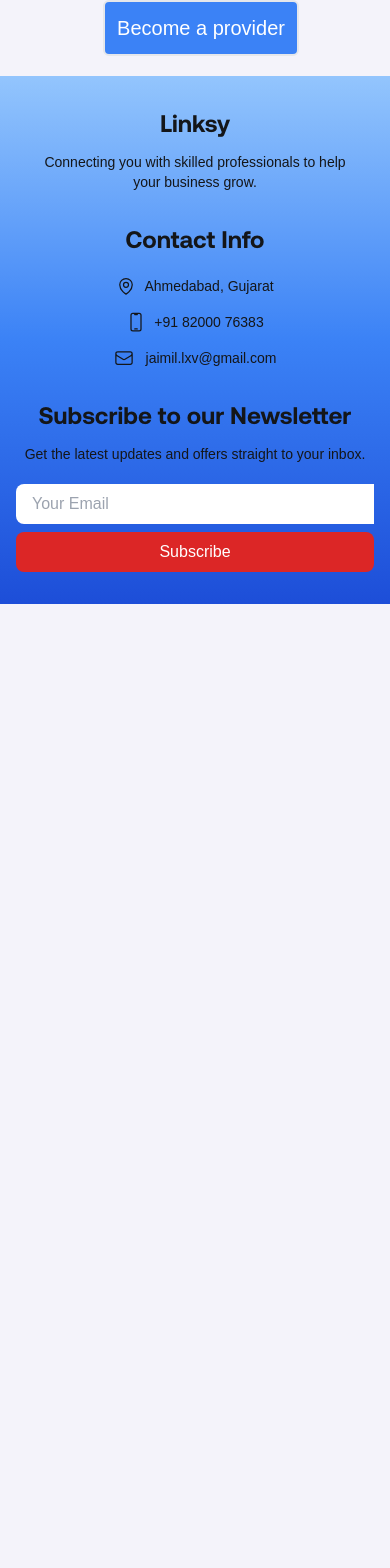
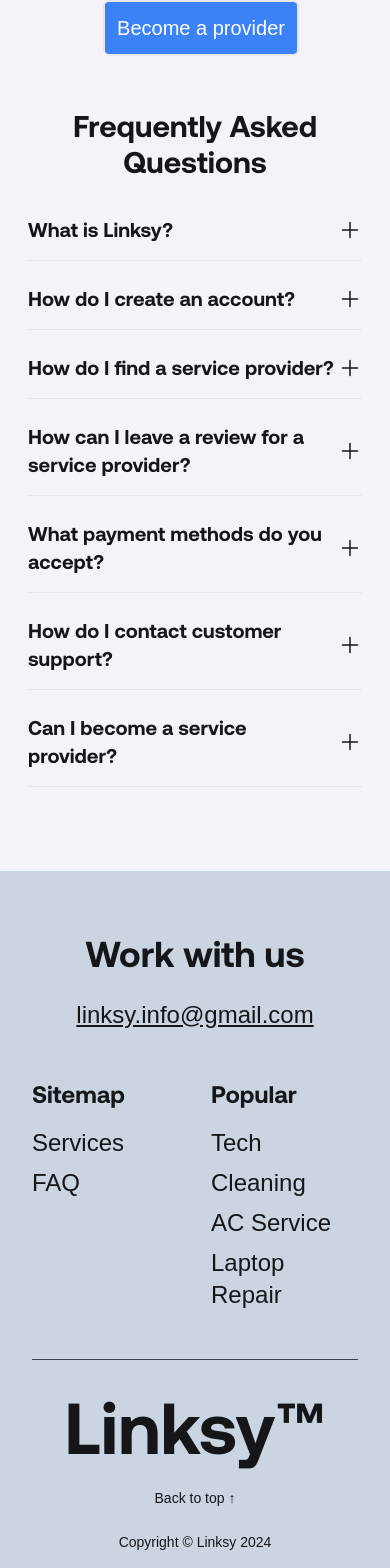
Before and after one commit to jaimilngr/Linksy, a React (Vite) app in the folder frontend/: page / in a window 390 px wide. Shown: the part 3235-4803 px from the top of the page. Before the commit the page ends 3839 px from the top, so only its background shows below. Built offline with nearby package versions, Linux system fonts and the light colour scheme; a web font is replaced by a local one.

Commit message:
added faq section , ui changes in footer , navbar items fixes

```diff
--- a/frontend/src/components/Categorycomponents/CategoryPage.tsx
+++ b/frontend/src/components/Categorycomponents/CategoryPage.tsx
@@ -87,7 +87,7 @@ const CategoryPage = () => {
   return (
     <div>
       <Navbar />
-      <div className="container w-fit md:h-screen mx-auto py-6 md:py-10 px-4">
+      <div className="container  w-fit  mx-auto py-6 md:py-10 px-4">
         <h1 className="text-2xl sm:text-3xl md:text-4xl font-bold text-center mb-6 md:mb-8">
           {title} Services
         </h1>
--- a/frontend/src/components/Uicomponents/Footer.tsx
+++ b/frontend/src/components/Uicomponents/Footer.tsx
@@ -1,117 +1,39 @@
-import React, { useState } from 'react';
+import { Link } from 'react-router-dom';
 
 export const Footer = () => {
-  const [responseMessage, setResponseMessage] = useState('');
-  const [email, setEmail] = useState('');
-
-  const handleSubscribe = (event: React.FormEvent) => {
-    event.preventDefault();
-
-    if (!email) {
-      setResponseMessage('Please enter a valid email address.');
-    } else {
-      setResponseMessage('Thank you for subscribing to our newsletter!');
-      setEmail('');
-    }
-  };
-
   return (
-    <div className="flex flex-col md:flex-row justify-around bg-gradient-to-b from-blue-300 via-blue-500 to-blue-700 dark:bg-gradient-to-b dark:from-blue-500 dark:via-blue-700 dark:to-blue-900 py-8 px-4 md:px-8">
-
-      {/* Brand Section */}
-      <div className="text-center md:text-left mb-8 md:mb-0">
-        <h1 className="text-2xl md:text-3xl font-bold">Linksy</h1>
-        <p className="mt-3 max-w-xs mx-auto md:mx-0 text-sm md:text-base">
-          Connecting you with skilled professionals to help your business grow.
-        </p>
+    <footer className="bg-slate-300 dark:bg-gray-800 py-16 px-8 md:px-16">
+      <div className="flex flex-col md:flex-row justify-between items-center md:items-start mb-12">
+        <h2 className="text-4xl md:text-5xl font-bold">Work with us</h2>
+        <a href="mailto:linksy.info@gmail.com" className="text-2xl underline mt-6 md:mt-0 hover:text-gray-400">linksy.info@gmail.com</a>
       </div>
 
-      {/* Contact Information */}
-      <div className="text-center md:text-left mb-8 md:mb-0">
-        <h1 className="text-2xl md:text-3xl font-bold">Contact Info</h1>
-        <div className="flex flex-col gap-4 mt-5 text-sm md:text-lg">
-          <div className="flex items-center justify-center md:justify-start">
-            <svg
-              xmlns="http://www.w3.org/2000/svg"
-              fill="none"
-              viewBox="0 0 24 24"
-              strokeWidth="1.5"
-              stroke="currentColor"
-              className="w-5 h-5 md:w-6 md:h-6 mr-2"
-            >
-              <path
-                strokeLinecap="round"
-                strokeLinejoin="round"
-                d="M15 10.5a3 3 0 1 1-6 0 3 3 0 0 1 6 0Z"
-              />
-              <path
-                strokeLinecap="round"
-                strokeLinejoin="round"
-                d="M19.5 10.5c0 7.142-7.5 11.25-7.5 11.25S4.5 17.642 4.5 10.5a7.5 7.5 0 1 1 15 0Z"
-              />
-            </svg>
-            Ahmedabad, Gujarat
-          </div>
-          <div className="flex items-center justify-center md:justify-start">
-            <svg
-              xmlns="http://www.w3.org/2000/svg"
-              fill="none"
-              viewBox="0 0 24 24"
-              strokeWidth="1.5"
-              stroke="currentColor"
-              className="w-5 h-5 md:w-6 md:h-6 mr-2"
-            >
-              <path
-                strokeLinecap="round"
-                strokeLinejoin="round"
-                d="M10.5 1.5H8.25A2.25 2.25 0 0 0 6 3.75v16.5a2.25 2.25 0 0 0 2.25 2.25h7.5A2.25 2.25 0 0 0 18 20.25V3.75a2.25 2.25 0 0 0-2.25-2.25H13.5m-3 0V3h3V1.5m-3 0h3m-3 18.75h3"
-              />
-            </svg>
-            +91 82000 76383
-          </div>
-          <div className="flex items-center justify-center md:justify-start">
-            <svg
-              xmlns="http://www.w3.org/2000/svg"
-              fill="none"
-              viewBox="0 0 24 24"
-              strokeWidth="1.5"
-              stroke="currentColor"
-              className="w-5 h-5 md:w-6 md:h-6 mr-2"
-            >
-              <path
-                strokeLinecap="round"
-                strokeLinejoin="round"
-                d="M21.75 6.75v10.5a2.25 2.25 0 0 1-2.25 2.25h-15a2.25 2.25 0 0 1-2.25-2.25V6.75m19.5 0A2.25 2.25 0 0 0 19.5 4.5h-15a2.25 2.25 0 0 0-2.25 2.25m19.5 0v.243a2.25 2.25 0 0 1-1.07 1.916l-7.5 4.615a2.25 2.25 0 0 1-2.36 0L3.32 8.91a2.25 2.25 0 0 1-1.07-1.916V6.75"
-              />
-            </svg>
-            <p className="pl-1">jaimil.lxv@gmail.com</p>
-          </div>
+      <div className="grid grid-cols-2 gap-8 mb-12 text-2xl">
+        <div>
+          <h3 className="font-semibold mb-4">Sitemap</h3>
+          <ul className="space-y-2">
+            <li><Link to="/" className="hover:text-gray-400">Services</Link></li>
+            <li><Link to="/" className="hover:text-gray-400">FAQ</Link></li>
+          </ul>
+        </div>
+        <div>
+          <h3 className="font-semibold mb-4">Popular</h3>
+          <ul className="space-y-2">
+            <li><Link to="/categories/Tech" className="hover:text-gray-400">Tech</Link></li>
+            <li><Link to="/categories/Cleaning" className="hover:text-gray-400">Cleaning</Link></li>
+            <li><Link to="/categories/AC Service" className="hover:text-gray-400">AC Service</Link></li>
+            <li><Link to="/categories/Laptop Repair" className="hover:text-gray-400">Laptop Repair</Link></li>
+          </ul>
         </div>
       </div>
 
-      <div className="text-center md:text-left">
-        <h1 className="text-2xl md:text-3xl font-bold">Subscribe to our Newsletter</h1>
-        <p className="mt-3 text-sm md:text-base">
-          Get the latest updates and offers straight to your inbox.
-        </p>
-        <form className="flex flex-col md:flex-row mt-5" onSubmit={handleSubscribe}>
-          <input
-            type="email"
-            placeholder="Your Email"
-            className="px-4 py-2  rounded-l-lg mb-2 text-black md:mb-0 focus:outline-none w-full md:w-auto"
-            value={email}
-            onChange={(e) => setEmail(e.target.value)}
-          />
-          <button className="bg-red-600 text-white px-4 py-2 rounded-lg md:rounded-none md:rounded-r-lg hover:bg-slate-500 w-full md:w-auto">
-            Subscribe
-          </button>
-        </form>
-        {responseMessage && (
-          <p className="mt-3 text-sm md:text-base text-green-500">
-            {responseMessage}
-          </p>
-        )}
+      <div className="flex flex-col md:flex-row justify-between items-center border-t border-gray-700 pt-8">
+        <div className="text-7xl font-bold">Linksy™</div>
+        <div className="flex flex-col md:flex-row items-center gap-6 text-sm mt-6 md:mt-0">
+          <Link to="#top" className="hover:text-gray-400">Back to top ↑</Link>
+          <p>Copyright © Linksy 2024</p>
+        </div>
       </div>
-    </div>
+    </footer>
   );
 };
--- a/frontend/src/components/Uicomponents/Navbar.tsx
+++ b/frontend/src/components/Uicomponents/Navbar.tsx
@@ -1,8 +1,7 @@
 import { useEffect, useRef, useState } from "react";
-import { Link, useNavigate } from "react-router-dom";
+import { Link, useNavigate, useLocation } from "react-router-dom";
 import "../../index.css";
 import { Mode } from "./Mode";
-import { Link as ScrollLink } from "react-scroll";
 import { useAuth } from "../../Context/Authcontext";
 
 export const Navbar = () => {
@@ -11,6 +10,7 @@ export const Navbar = () => {
   const [lastScrollY, setLastScrollY] = useState(0);
   const [showNavbar, setShowNavbar] = useState(true);
   const navigate = useNavigate();
+  const location = useLocation();
   const authContext = useAuth();
 
   const dropdownRef = useRef<HTMLDivElement>(null);
@@ -55,10 +55,10 @@ export const Navbar = () => {
   };
 
   const navItems = [
-    { to: "/", label: "Services", current: true },
-    { to: "your-Gains", label: "Your Gains" },
-    { to: "process", label: "Process" },
-    { to: "#", label: "FAQ" },
+    { to: "/", label: "Services", internal: true, current: true },
+    { to: "your-Gains", label: "Your Gains", internal: true },
+    { to: "process", label: "Process", internal: true },
+    { to: "faq", label: "FAQ", internal: true },
   ];
 
   useEffect(() => {
@@ -99,8 +99,18 @@ export const Navbar = () => {
   }
   const { authUser, isLoggedIn } = authContext;
 
-  // Extract first initial from authUser
   const firstInitial = authUser ? authUser[0].toUpperCase() : "";
+
+  const handleNavItemClick = (to: string) => {
+    if (location.pathname !== to) {
+      navigate("/");
+    } else {
+      const element = document.getElementById(to);
+      if (element) {
+        element.scrollIntoView({ behavior: "smooth" });
+      }
+    }
+  };
 
   return (
     <nav
@@ -226,28 +236,25 @@ export const Navbar = () => {
         </div>
         <div
           className={`absolute top-full right-0 w-full md:w-auto md:flex md:items-center md:justify-between md:relative md:bg-background md:dark:bg-background ${
-            isOpen ? "block border-zinc-200 border-t-2" : "hidden"
-          } `}
-          aria-expanded={isOpen}
+            isOpen ? "block" : "hidden"
+          }`}
         >
-          <ul className="flex flex-col text-xl p-4 md:p-0 bg-background text-right font-light rounded-lg md:space-x-8 rtl:space-x-reverse md:flex-row md:mt-0 md:border-0 dark:bg-background z-50">
-            {navItems.map((item, index) => (
-              <li key={index} className="relative group">
-                <ScrollLink
-                  to={item.to}
-                  spy={true}
-                  smooth={true}
-                  offset={-70}
-                  duration={500}
+                   <ul className="flex flex-col text-xl p-4 md:p-0 bg-background text-right font-light rounded-lg md:space-x-8 rtl:space-x-reverse md:flex-row md:mt-0 md:border-0 dark:bg-background z-50">
+
+            {navItems.map((item) => (
+              <li key={item.label} className="relative group">
+                <a
+                  href={`#${item.to}`}
+                  onClick={() => handleNavItemClick(item.to)}
                   className={`block cursor-pointer py-2 pl-3 pr-4 text-gray-800 rounded md:bg-transparent md:p-0 md:hover:text-secondary text-left dark:text-white ${
-                    item.current
-                      ? "text-primary dark:text-primary font-semibold"
-                      : "text-gray-900 dark:text-white"
+                    location.pathname === item.to
+                      ? "text-blue-600 dark:text-blue-600  font-bold"
+                      : "text-gray-900 dark:text-gray-400 hover:text-blue-600"
                   }`}
                 >
                   {item.label}
-                </ScrollLink>
-                <span className="hidden md:block absolute bottom-0 left-1/2 transform -translate-x-1/2 w-0 h-[2px] bg-secondary transition-all duration-300 group-hover:w-full"></span>
+                  <span className="hidden md:block absolute bottom-0 left-1/2 transform -translate-x-1/2 w-0 h-[2px] bg-secondary transition-all duration-300 group-hover:w-full"></span>
+                </a>
               </li>
             ))}
           </ul>
--- /dev/null
+++ b/frontend/src/pages/Faq.tsx
@@ -0,0 +1,95 @@
+import { useState } from "react";
+import { motion, AnimatePresence } from "framer-motion";
+import { PlusIcon, MinusIcon } from '@heroicons/react/24/outline';
+
+export const Faq = () => {
+  const [openIndex, setOpenIndex] = useState<number | null>(null);
+
+  const handleToggle = (index: number) => {
+    setOpenIndex(openIndex === index ? null : index);
+  };
+
+  return (
+    <div>
+      <div className="max-w-5xl mx-auto px-4 py-8 mb-10">
+        <h1 className="text-3xl font-bold mb-6 text-center">Frequently Asked Questions</h1>
+        <div className="space-y-6 md:p-0 p-3">
+          {faqItems.map((item, index) => (
+            <div key={index} className="border-b pb-4">
+              <div
+                className="flex items-center justify-between cursor-pointer"
+                onClick={() => handleToggle(index)}
+              >
+                <motion.h2
+                  className={`text-xl md:text-2xl font-semibold transition-colors duration-300 ${
+                    openIndex === index ? 'text-accent' : 'text'
+                  }`}
+                  initial={{ opacity: 0 }}
+                  animate={{ opacity: 1 }}
+                  transition={{ duration: 0.6 }}
+                >
+                  {item.question}
+                </motion.h2>
+                <motion.div
+                  initial={{ opacity: 0 }}
+                  animate={{ opacity: 1 }}
+                  transition={{ duration: 0.6 }}
+                >
+                  {openIndex === index ? (
+                    <MinusIcon className="h-6 w-6 " />
+                  ) : (
+                    <PlusIcon className="h-6 w-6 " />
+                  )}
+                </motion.div>
+              </div>
+              <AnimatePresence>
+                {openIndex === index && (
+                  <motion.p
+                    className="mt-2 text-lg md:text-xl"
+                    initial={{ height: 0, opacity: 0 }}
+                    animate={{ height: "auto", opacity: 1 }}
+                    exit={{ height: 0, opacity: 0 }}
+                    transition={{ duration: 0.2 }}
+                  >
+                    {item.answer}
+                  </motion.p>
+                )}
+              </AnimatePresence>
+            </div>
+          ))}
+        </div>
+      </div>
+    </div>
+  );
+};
+
+const faqItems = [
+  {
+    question: "What is Linksy?",
+    answer: "Linksy is an online platform that connects users with a variety of service providers. Whether you're looking for freelance work, professional services, or local help, our marketplace offers a range of options to suit your needs."
+  },
+  {
+    question: "How do I create an account?",
+    answer: "To create an account, click on the 'Sign Up' button on our Navbar. You'll need to provide some basic information including your name, email, and a password. After submitting the form, you will receive a verification email to confirm your registration."
+  },
+  {
+    question: "How do I find a service provider?",
+    answer: "You can search for service providers using the search bar on our homepage. Enter relevant keywords, select your desired category, or filter by location to find providers that match your needs."
+  },
+  {
+    question: "How can I leave a review for a service provider?",
+    answer: "After using a service, you'll be prompted to provide feedback. You'll be asked to leave a review and rate your experience. Your feedback will be valuable in helping other users make informed decisions."
+  },
+  {
+    question: "What payment methods do you accept?",
+    answer: "We accept various payment methods including credit/debit cards and secure online payment gateways. For more details on accepted payment options, please visit our payment page or contact our support team."
+  },
+  {
+    question: "How do I contact customer support?",
+    answer: "If you need assistance, you can email our customer support team at linksy.info@gmail.com, and we'll be happy to help."
+  },
+  {
+    question: "Can I become a service provider?",
+    answer: "Yes, you can sign up as a service provider by clicking on the 'Sign Up' button and selecting 'Service Provider' during registration. Once your account is created, you'll be able to list your services and start receiving requests."
+  }
+];
--- a/frontend/src/pages/Home.tsx
+++ b/frontend/src/pages/Home.tsx
@@ -10,6 +10,7 @@ import { Add_Data } from "../components/Add_data";
 import { BACKEND_URL } from "../config";
 import Cookies from "js-cookie";
 import axios from "axios";
+import { Faq } from "./Faq";
 
 export const Home = () => {
   const [showModal, setShowModal] = useState(false);
@@ -60,6 +61,9 @@ export const Home = () => {
         <Gains />
       </div>
       <Service />
+      <div id="faq">
+        <Faq />
+      </div>
       <Footer/>
     </div>
   );
```
